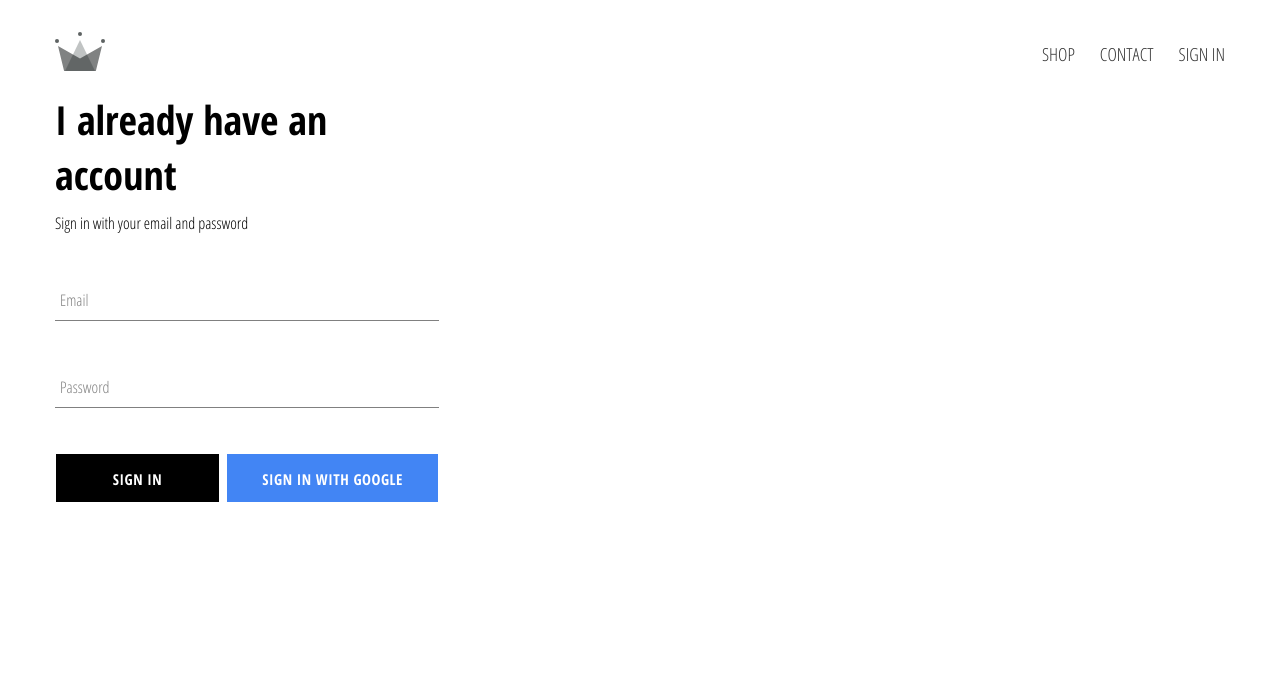
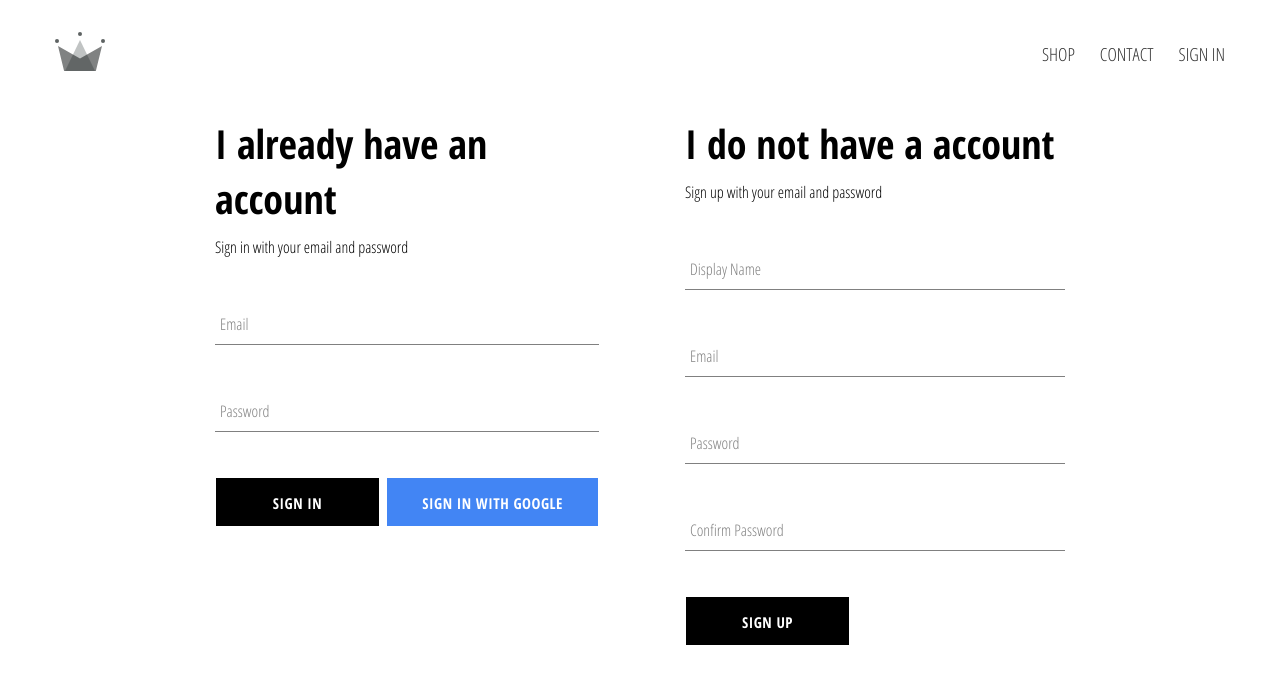
Before and after one commit to hirenkarangiya/crwn-clothing, a React (Create React App) app: page /signin in a window 1280 px wide. Shown: the top 684 px of the page. Built offline with nearby package versions, Linux system fonts and the light colour scheme; no server answers.

Commit message:
implemented firebase utils, included ability to store authenticated user with email and password

```diff
--- a/src/App.js
+++ b/src/App.js
@@ -6,7 +6,7 @@
 import ShopPage from './pages/shop/Shop.component';
 import SignInAndSignOut from './pages/sign-in-and-sign-out/sign-in-and-sign-out.component';
 
-import { auth } from './firebase/firebase.utils';
+import { auth, createUserProfileDocument } from './firebase/firebase.utils';
 import React from 'react';
 
 const About = (props) => {
@@ -48,12 +48,25 @@
   unsubscribeFromAuth = null;
 
   componentDidMount() {
-    this.unsubscribeFromAuth = auth.onAuthStateChanged( user => {
-      this.setState({
-        currentUser: user
-      });
+    this.unsubscribeFromAuth = auth.onAuthStateChanged( async userAuth => {
 
-      console.log(user);
+      if(userAuth) {
+        const userRef = await createUserProfileDocument(userAuth);
+
+        userRef.onSnapshot(snapShot => {
+          this.setState({
+            currentUser: {
+              id: snapShot.id,
+              ...snapShot.data()
+            }
+          }, () => console.log(this.state));
+        });
+
+      } else {
+        this.setState({
+          currentUser: userAuth
+        });
+      }
     });
   }
 
--- /dev/null
+++ b/src/components/sign-up/sign-up.component.jsx
@@ -0,0 +1,114 @@
+import React from 'react';
+
+import FormInput from '../form-input/form-input.component'
+import CustomButton from '../custom-button/custom-button.component'
+
+import { auth, createUserProfileDocument } from '../../firebase/firebase.utils'
+
+import './sign-up.styles.scss'
+
+class SignUp extends React.Component {
+
+    constructor(){
+        super();
+        this.state = {
+            displayName: '',
+            email: '',
+            password: '',
+            confirmPassword: ''
+        }
+    }
+
+    handleSubmit = async (event) => {
+        event.preventDefault();
+
+        const { displayName, email, password, confirmPassword } = this.state;
+
+        if(password !== confirmPassword) {
+            alert("Password don't match");
+            return;
+        }
+
+        try{
+
+            const { user } = await auth.createUserWithEmailAndPassword(email, password);
+
+            await createUserProfileDocument(user, {displayName})
+
+            this.setState({
+                displayName: '',
+                email: '',
+                password: '',
+                confirmPassword: ''
+            })
+
+        }catch(error) {
+            console.error(error);
+        }
+    }
+
+    handleChange = (event) => {
+        const { name, value } = event.target;
+
+        this.setState({
+            [name] : value
+        })
+    }
+
+    render() {
+
+        const { displayName, email, password, confirmPassword } = this.state;
+
+        return(
+            <div className="sign-up">
+                <h2 className="title">I do not have a account</h2>
+                <span>Sign up with your email and password</span>
+
+                <form className="sign-up-form" onSubmit={this.handleSubmit}>
+
+                    <FormInput
+                        type="text"
+                        name="displayName"
+                        value={displayName}
+                        onChange={this.handleChange}
+                        label="Display Name"
+                        required
+                    />
+
+                    <FormInput
+                        type="email"
+                        name="email"
+                        value={email}
+                        onChange={this.handleChange}
+                        label="Email"
+                        required
+                    />
+
+                    <FormInput
+                        type="password"
+                        name="password"
+                        value={password}
+                        onChange={this.handleChange}
+                        label="Password"
+                        required
+                    />
+
+                    <FormInput
+                        type="password"
+                        name="confirmPassword"
+                        value={confirmPassword}
+                        onChange={this.handleChange}
+                        label="Confirm Password"
+                        required
+                    />
+
+                    <CustomButton type="submit">Sign Up</CustomButton>
+
+                </form>
+            </div>
+        )
+    }
+
+}
+
+export default SignUp;
--- /dev/null
+++ b/src/components/sign-up/sign-up.styles.scss
@@ -0,0 +1,10 @@
+.sign-up{
+    display: flex;
+    flex-direction: column;
+    width: 380px;
+
+    .title{
+        margin: 10px 0;
+        font-size: clamp(25px, 5vw, 40px);
+    }
+}
--- a/src/firebase/firebase.utils.js
+++ b/src/firebase/firebase.utils.js
@@ -6,11 +6,44 @@
 const config = {
   apiKey: "AIzaSyAfD7vPMUGq1zWh5Cwvf8ZeCc2iz5q9oSo",
   authDomain: "crwn-db-f88d6.firebaseapp.com",
+  // databaseURL: "https://crwn-db-f88d6.firebaseio.com",
   projectId: "crwn-db-f88d6",
   storageBucket: "crwn-db-f88d6.appspot.com",
   messagingSenderId: "613246672619",
   appId: "1:613246672619:web:15bf63d503c649393668ae",
 };
+
+export const createUserProfileDocument = async (userAuth, additionalData) => {
+
+  if(!userAuth) return;
+
+  const userRef = firestore.doc(`users/${userAuth.uid}`);
+
+  const snapShot = await userRef.get()
+
+  if(!snapShot.exists) {
+
+    const { displayName, email } = userAuth;
+    const createdAt = new Date();
+
+    try{
+
+      await userRef.set({
+        displayName,
+        email,
+        createdAt,
+        ...additionalData
+      })
+
+    } catch (error) {
+      console.log('error creating user ', error.message);
+    }
+
+  }
+
+  return userRef;
+
+}
 
 
 firebase.initializeApp(config);
--- a/src/pages/sign-in-and-sign-out/sign-in-and-sign-out.component.jsx
+++ b/src/pages/sign-in-and-sign-out/sign-in-and-sign-out.component.jsx
@@ -3,12 +3,14 @@
 import './sign-in-and-sign-out.styles.scss';
 
 import SignIn from '../../components/sign-in/sign-in.component';
+import SignUp from '../../components/sign-up/sign-up.component';
 
 const SignInAndSignOut = () => {
 
     return(
-        <div className="container">
+        <div className="container sign-in-and-sign-out">
             <SignIn />
+            <SignUp />
         </div>
     )
 
--- a/src/pages/sign-in-and-sign-out/sign-in-and-sign-out.styles.scss
+++ b/src/pages/sign-in-and-sign-out/sign-in-and-sign-out.styles.scss
@@ -0,0 +1,6 @@
+.sign-in-and-sign-out{
+    max-width: 850px;
+    display: flex;
+    justify-content: space-between;
+    margin: 30px auto;
+}
```
